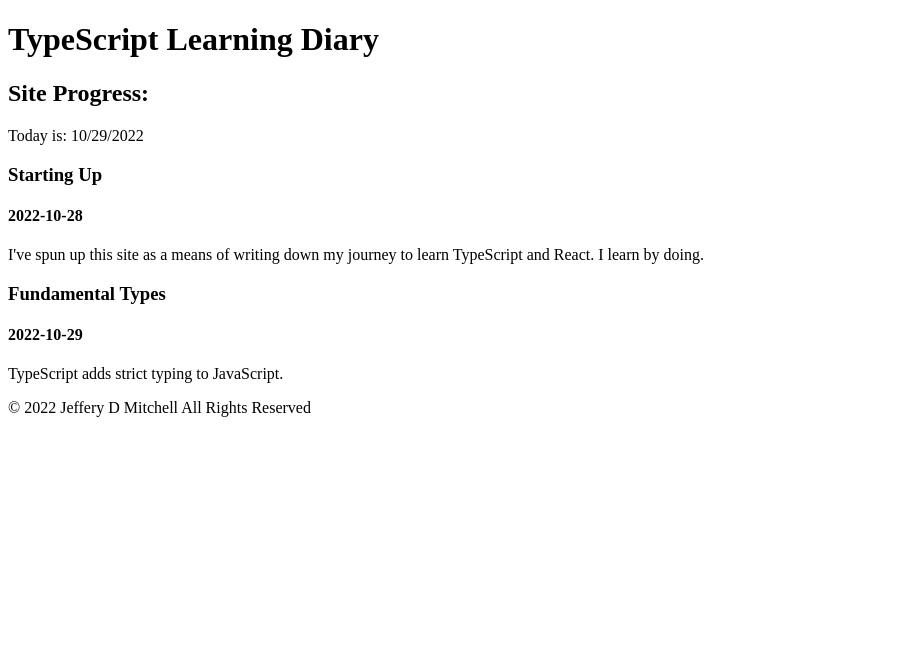
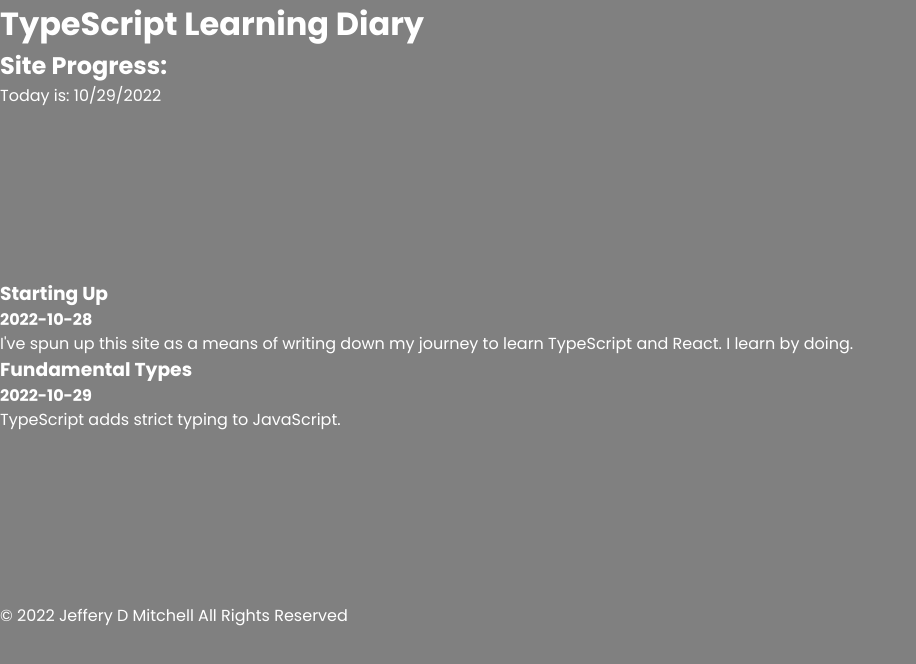
Before and after one commit to sentinel1909/typescript-react-diary, a React (Vite) app: page / in a window 1280 px wide. Shown: the top 664 px of the page, without its empty margins (0-916 px from the left). Built offline with nearby package versions, Linux system fonts and the light colour scheme.

Commit message:
Begin working on CSS layout

```diff
--- a/src/components/App/App.tsx
+++ b/src/components/App/App.tsx
@@ -12,8 +12,8 @@
   let todayDate: string = today.toLocaleString().split(",")[0];
   return (
     <>
-      <Header />
-      <Content currentDate={todayDate} />
+      <Header currentDate={todayDate} />
+      <Content />
       <Footer copyrightYear={year} />
     </>
   );
--- a/src/components/Content/Content.tsx
+++ b/src/components/Content/Content.tsx
@@ -10,14 +10,10 @@
   </article>
 ));
 
-function Content({ currentDate }: { currentDate: string }) {
+function Content() {
   return (
     <main>
-      <section>
-        <h2>Site Progress:</h2>
-        <p>Today is: {currentDate} </p>
-        {entriesList}
-      </section>
+      <section>{entriesList}</section>
     </main>
   );
 }
--- a/src/components/Header/Header.tsx
+++ b/src/components/Header/Header.tsx
@@ -1,9 +1,11 @@
 // header.tsx
 
-function Header() {
+function Header({ currentDate }: { currentDate: string }) {
   return (
     <header>
       <h1>TypeScript Learning Diary</h1>
+      <h2>Site Progress:</h2>
+      <p>Today is: {currentDate} </p>
     </header>
   );
 }
--- /dev/null
+++ b/src/index.css
@@ -0,0 +1,116 @@
+/* site-wide CSS variables */
+
+body {
+  /* base colours */
+  --hue-primary: 0;
+  --sat-primary: 0%;
+  --luma-main-bg: 50%;
+  --luma-flowText: 100%;
+
+  --colour-main-bg: hsl(
+    var(--hue-primary),
+    var(--sat-primary),
+    var(--luma-main-bg)
+  );
+
+  --colour-flowText: hsl(
+    var(--hue-primary),
+    var(--sat-primary),
+    var(--luma-flowText)
+  );
+
+  /* base measurements */
+
+  --maxWidth-constrain: 80rem;
+  --pad: 0.25em;
+}
+
+/* begin browser reset */
+
+html,
+body,
+div,
+p,
+h1,
+h2,
+h3,
+h4,
+h5,
+h6,
+ul,
+ol,
+li,
+dl,
+dt,
+dd,
+form,
+fieldset,
+caption,
+table,
+tr,
+td,
+th,
+address,
+blockquote,
+img {
+  margin: 0;
+  padding: 0;
+}
+img,
+fieldset,
+object {
+  border: none;
+}
+*,
+*:after,
+*:before {
+  flex: 1 0 auto; /* safari bugfix */
+  box-sizing: border-box;
+}
+button,
+label {
+  cursor: pointer;
+}
+html,
+body {
+  height: 100%;
+}
+
+/* end browser reset */
+
+/* turn off visibility of hr element */
+
+hr {
+  display: none;
+}
+
+/* set main flow font */
+
+body,
+button,
+input,
+table,
+textarea,
+select {
+  font: normal 1em/1.5 "poppins", arial, helvetica, sans-serif;
+}
+
+/* unify focus style */
+
+button:focus,
+input:focus,
+select:focus,
+textarea:focus {
+  outline: none;
+}
+
+/* begin main styles */
+
+#app {
+  display: flex;
+  flex-direction: column;
+  height: 100%;
+  overflow: auto;
+  background: var(--colour-main-bg);
+  color: var(--colour-flowText);
+}
--- a/src/index.html
+++ b/src/index.html
@@ -4,10 +4,17 @@
     <meta charset="UTF-8" />
     <meta http-equiv="X-UA-Compatible" content="IE=edge" />
     <meta name="viewport" content="width=device-width, initial-scale=1.0" />
+    <link rel="preconnect" href="https://fonts.googleapis.com" />
+    <link rel="preconnect" href="https://fonts.gstatic.com" crossorigin />
+    <link
+      rel="stylesheet"
+      href="https://fonts.googleapis.com/css2?family=Poppins:wght@400;700&display=swap"
+      media="screen,print"
+    />
     <title>The TypeScript Diary</title>
   </head>
   <body>
-    <main id="app"></main>
+    <div id="app"></div>
     <script type="module" src="index.tsx"></script>
   </body>
 </html>
--- a/src/index.tsx
+++ b/src/index.tsx
@@ -1,5 +1,7 @@
 // index.tsx
 // This is the entry point for React.
+
+import "./index.css";
 
 import { createRoot } from "react-dom/client";
 
```
